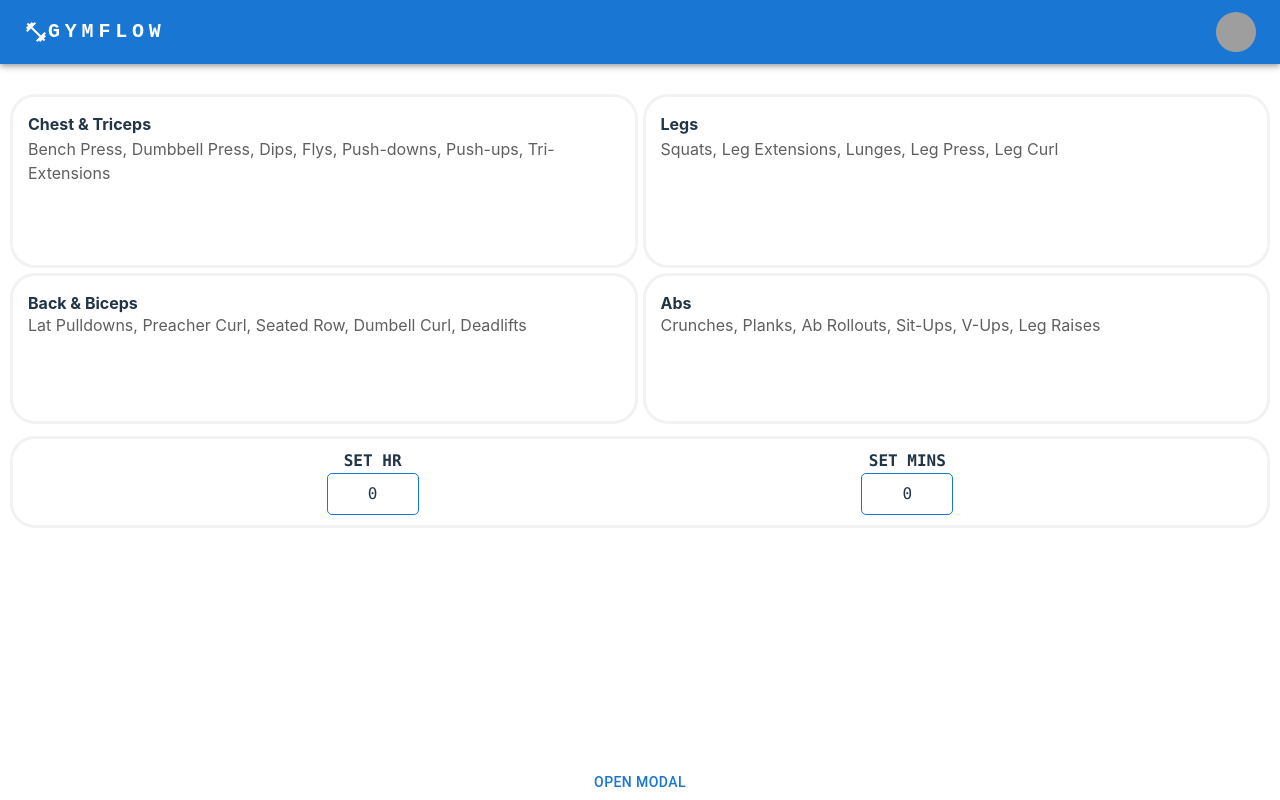
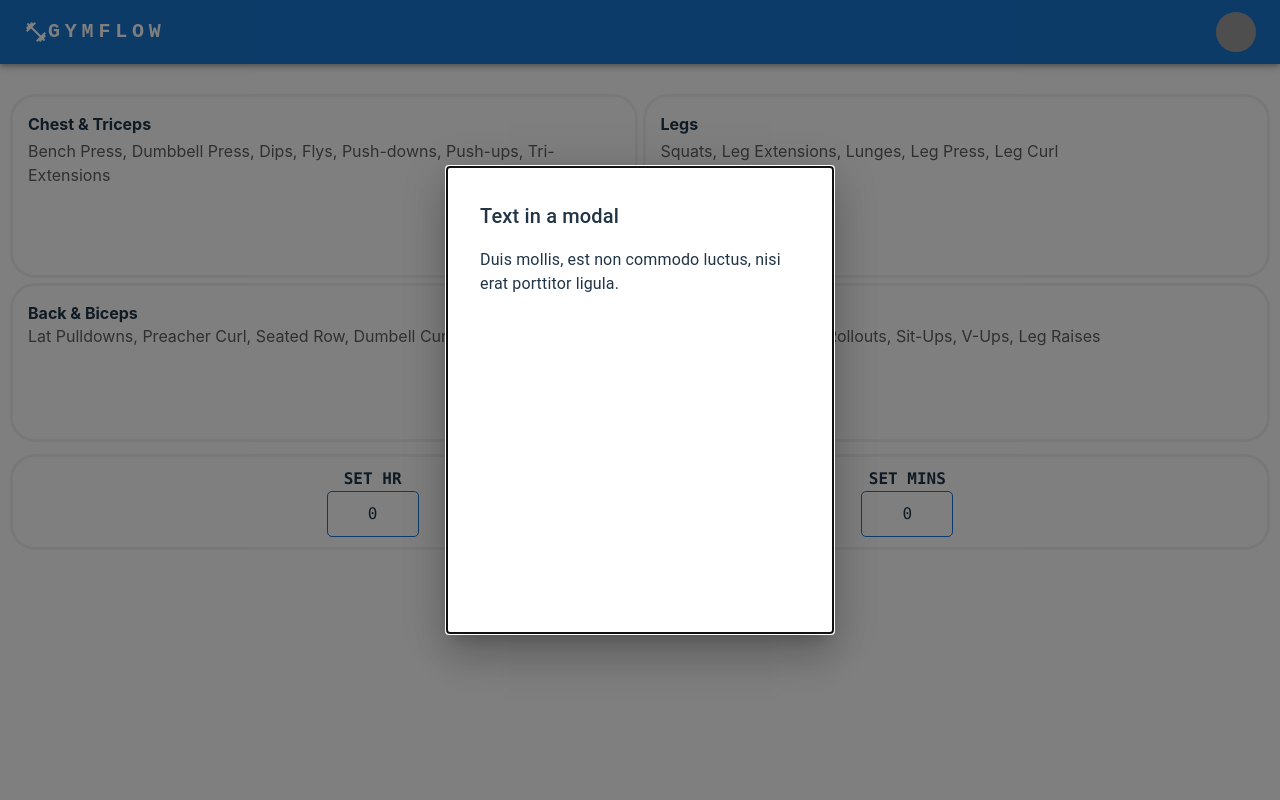
Before and after one commit to tb38r/gym-flow, a React (Vite) app in the folder gym-flow-app/: page / in a window 1280 px wide. Both pictures are taken after a click on the element "Chest & Triceps". Built offline with nearby package versions, Linux system fonts and the light colour scheme; grey boxes are pictures that could not be loaded.

Commit message:
modal implemented, to add content

```diff
--- a/gym-flow-app/src/App.jsx
+++ b/gym-flow-app/src/App.jsx
@@ -11,7 +11,6 @@
   FormattedAbs
 } from './pages/home/workouts/Workouts';
 import ResponsiveAppBar from './pages/home/components/Appbar';
-import { BasicModal } from './pages/home/components/WorkoutsModal';
 
 function App() {
   return (
@@ -31,7 +30,6 @@
           </div>
           <Timer />
         </div>
-        <BasicModal />
       </>
     </div>
   );
--- a/gym-flow-app/src/pages/home/components/WorkoutContainer.jsx
+++ b/gym-flow-app/src/pages/home/components/WorkoutContainer.jsx
@@ -1,9 +1,31 @@
 import React from 'react';
 import PropTypes from 'prop-types';
+import { Box } from '@mui/material';
+import Button from '@mui/material/Button';
+import Typography from '@mui/material/Typography';
+import Modal from '@mui/material/Modal';
+
+const style = {
+  position: 'relative',
+  top: '50%',
+  left: '50%',
+  transform: 'translate(-50%, -50%)',
+  width: 320,
+  height: '50%',
+  bgcolor: 'background.paper',
+  border: '2px solid #000',
+  boxShadow: 24,
+  p: 4
+};
 
 const WorkoutContainer = (props) => {
+  const [open, setOpen] = React.useState(false);
+  const handleOpen = () => setOpen(true);
+  const handleClose = () => setOpen(false);
+
   const HandleClick = (e) => {
     e.preventDefault();
+    handleOpen();
     console.log(e.target.id);
   };
 
@@ -18,6 +40,20 @@
           {props.workouts}
         </div>
       </div>
+      <Modal
+        open={open}
+        onClose={handleClose}
+        aria-labelledby="modal-modal-title"
+        aria-describedby="modal-modal-description">
+        <Box sx={style}>
+          <Typography id="modal-modal-title" variant="h6" component="h2">
+            Text in a modal
+          </Typography>
+          <Typography id="modal-modal-description" sx={{ mt: 2 }}>
+            Duis mollis, est non commodo luctus, nisi erat porttitor ligula.
+          </Typography>
+        </Box>
+      </Modal>
     </>
   );
 };
```
Also changed, not shown: 2 other files (tests, documents, lock files or other folders).
